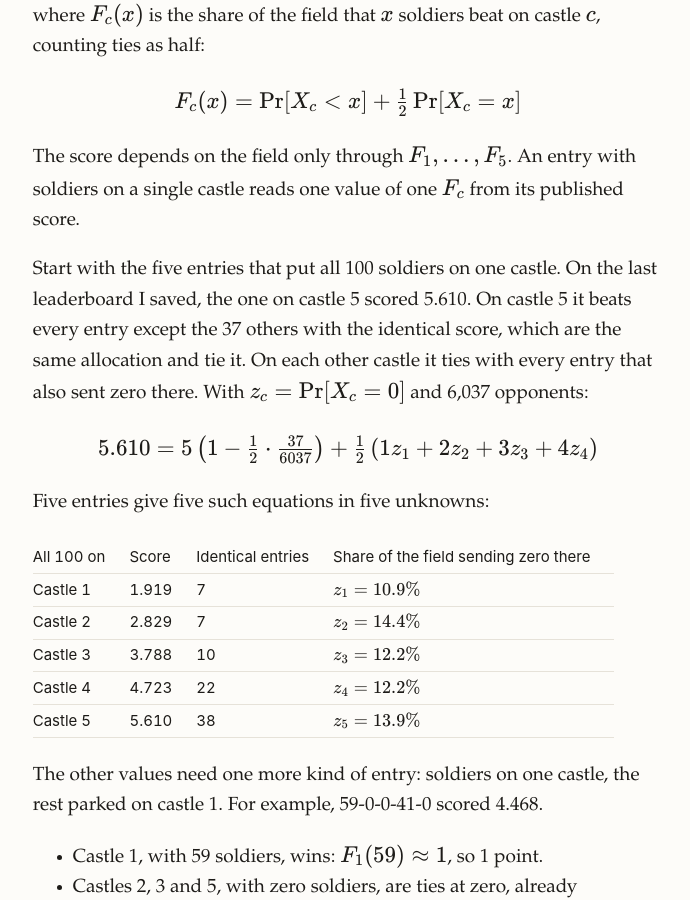
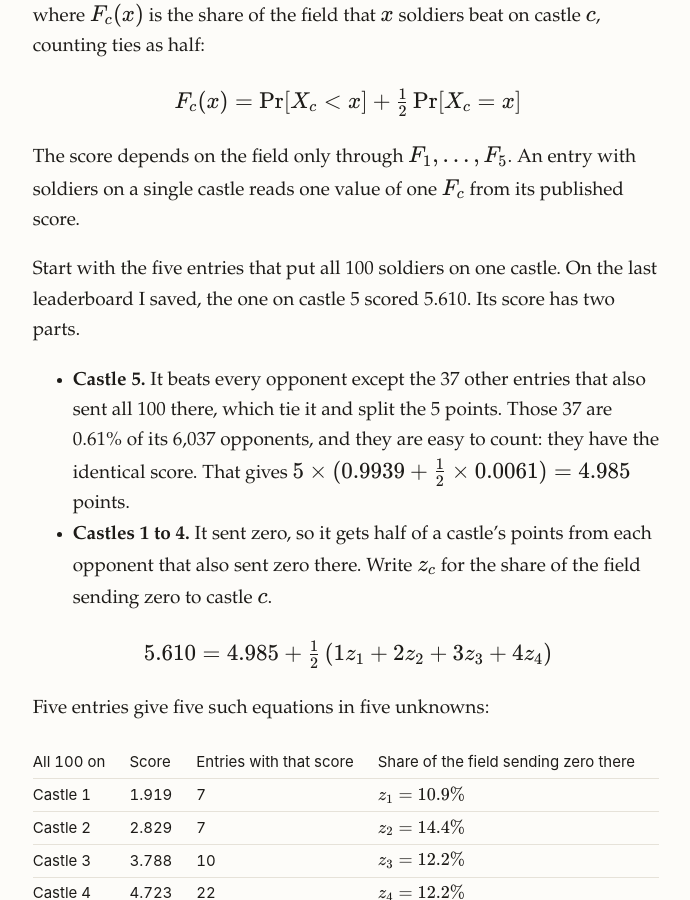
Before and after one commit to kinshu0/kinshu0.github.io, a Jekyll site: the page built from _posts/2026-11-22-castle-challenge.markdown, in a window 1280 px wide and 900 px high, scrolled down 3464 px. Shown: the whole window, without its empty margins (292-982 px from the left). Built offline with Jekyll 4.4.1, drawn with Linux system fonts in a browser that asks for light colours.

Commit message:
Castle post: spell out the all-in equation term by term
Co-Authored-By: Claude Fable 5.2 <noreply@anthropic.com>

```diff
--- a/_posts/2026-11-22-castle-challenge.markdown
+++ b/_posts/2026-11-22-castle-challenge.markdown
@@ -68,15 +68,18 @@ $$
 
 The score depends on the field only through $$F_1, \dots, F_5$$. An entry with soldiers on a single castle reads one value of one $$F_c$$ from its published score.
 
-Start with the five entries that put all 100 soldiers on one castle. On the last leaderboard I saved, the one on castle 5 scored 5.610. On castle 5 it beats every entry except the 37 others with the identical score, which are the same allocation and tie it. On each other castle it ties with every entry that also sent zero there. With $$z_c = \Pr[X_c = 0]$$ and 6,037 opponents:
+Start with the five entries that put all 100 soldiers on one castle. On the last leaderboard I saved, the one on castle 5 scored 5.610. Its score has two parts.
+
+- **Castle 5.** It beats every opponent except the 37 other entries that also sent all 100 there, which tie it and split the 5 points. Those 37 are 0.61% of its 6,037 opponents, and they are easy to count: they have the identical score. That gives $$5 \times (0.9939 + \tfrac{1}{2} \times 0.0061) = 4.985$$ points.
+- **Castles 1 to 4.** It sent zero, so it gets half of a castle's points from each opponent that also sent zero there. Write $$z_c$$ for the share of the field sending zero to castle $$c$$.
 
 $$
-5.610 = 5 \left( 1 - \tfrac{1}{2} \cdot \tfrac{37}{6037} \right) + \tfrac{1}{2} \left( 1 z_1 + 2 z_2 + 3 z_3 + 4 z_4 \right)
+5.610 = 4.985 + \tfrac{1}{2} \left( 1 z_1 + 2 z_2 + 3 z_3 + 4 z_4 \right)
 $$
 
 Five entries give five such equations in five unknowns:
 
-| All 100 on | Score | Identical entries | Share of the field sending zero there |
+| All 100 on | Score | Entries with that score | Share of the field sending zero there |
 |---|---|---|---|
 | Castle 1 | 1.919 | 7 | $$z_1 = 10.9\%$$ |
 | Castle 2 | 2.829 | 7 | $$z_2 = 14.4\%$$ |
```
